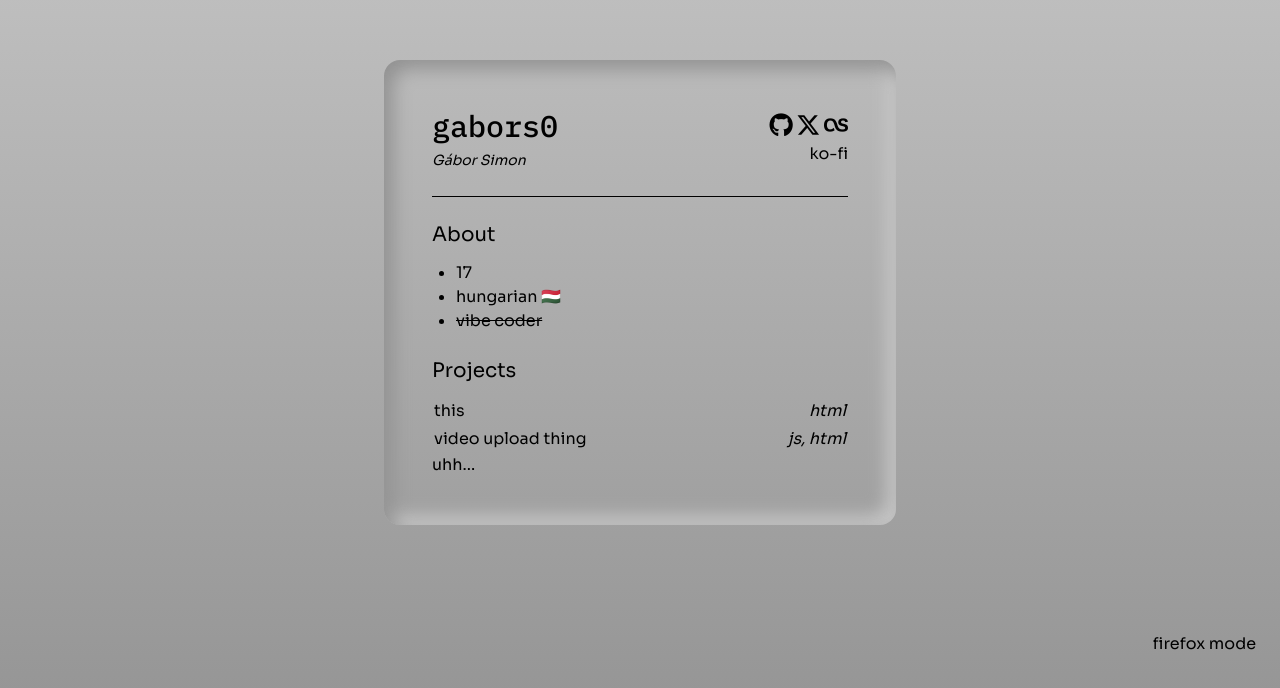
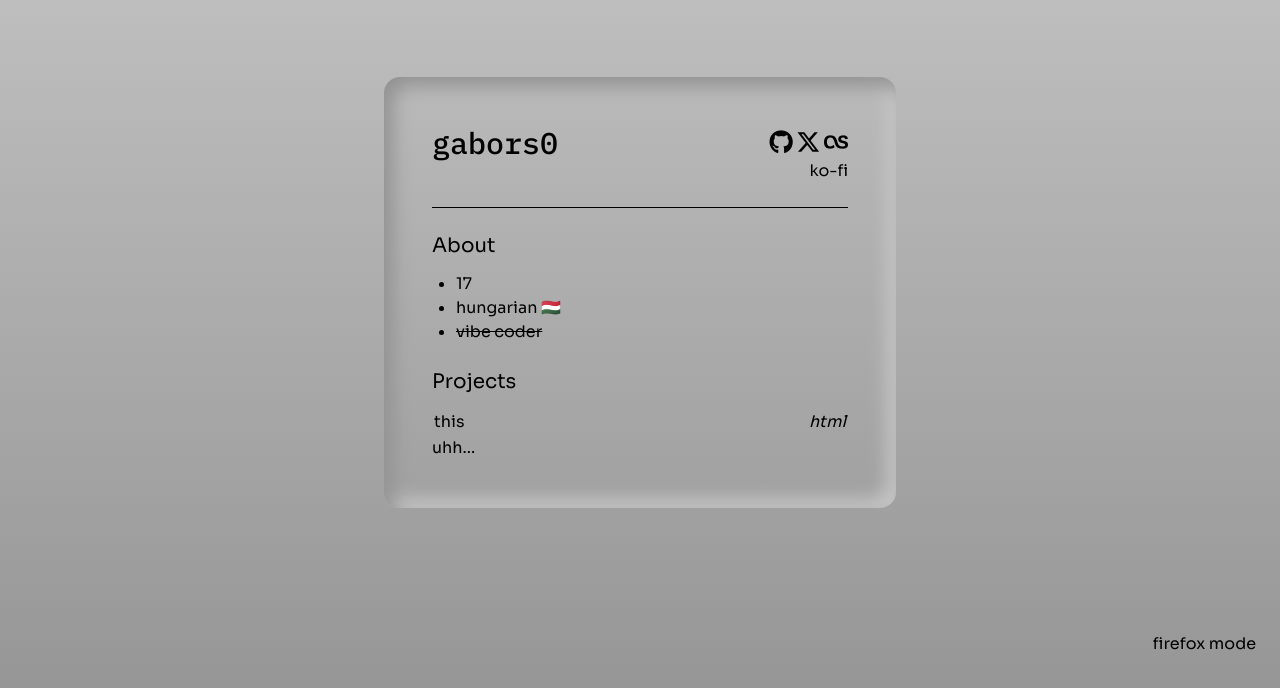
Before and after one commit to gabors0/www, a website: page index.html in a window 1280 px wide. Shown: the part 108-796 px from the top of the page. Drawn offline with Linux system fonts and the light colour scheme.

Commit message:
im bored

```diff
--- a/index.html
+++ b/index.html
@@ -91,7 +91,6 @@
       <div class="content flex flex-row justify-between mb-6">
         <div>
           <h1 class="text-3xl mb-1">gabors0</h1>
-          <i class="text-sm">Gábor Simon</i>
         </div>
         <div class="mt-1.5 space-x-2">
 
@@ -133,7 +132,6 @@
         <h2 class="text-xl">Projects</h2>
         <ul class="pt-3">
           <a class="project not-lg:underline" href="https://github.com/gabors0/www" target="_blank">this<i>html</i></a>
-          <a class="project not-lg:underline" href="https://github.com/gabors0/video-upload-thing" target="_blank">video upload thing<i>js, html</i></a>
           <p class="select-none">uhh...</p>
         </ul>
       </div>
@@ -182,4 +180,5 @@
   </script>
 </body>
 
+
 </html>
```
